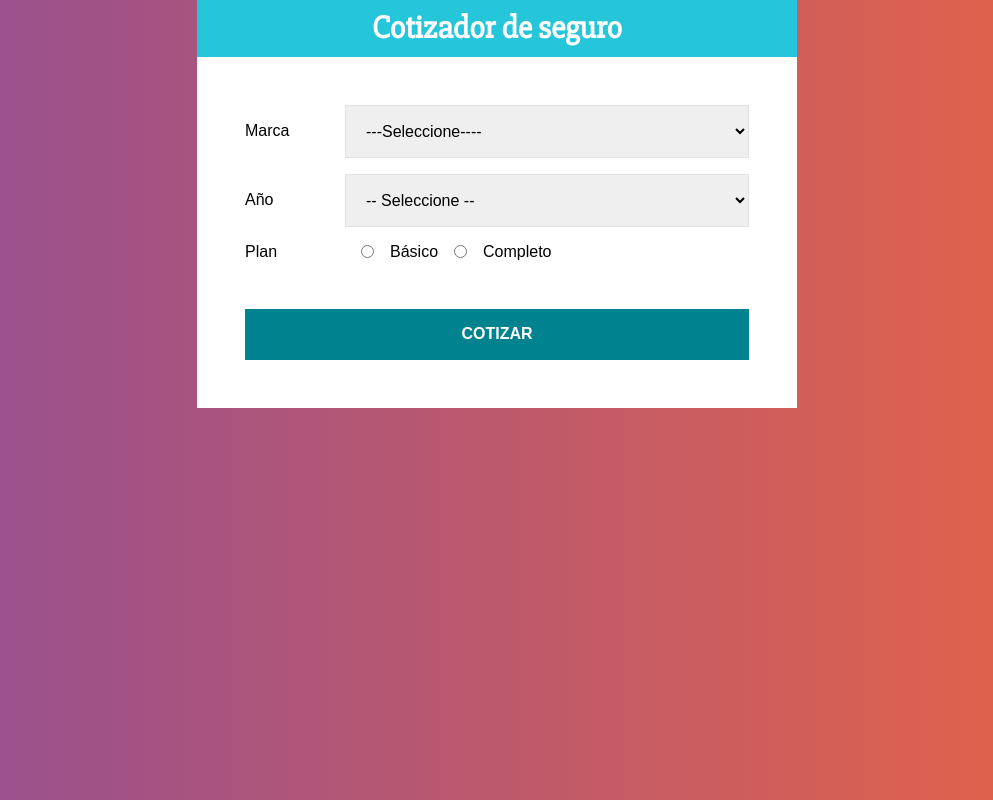
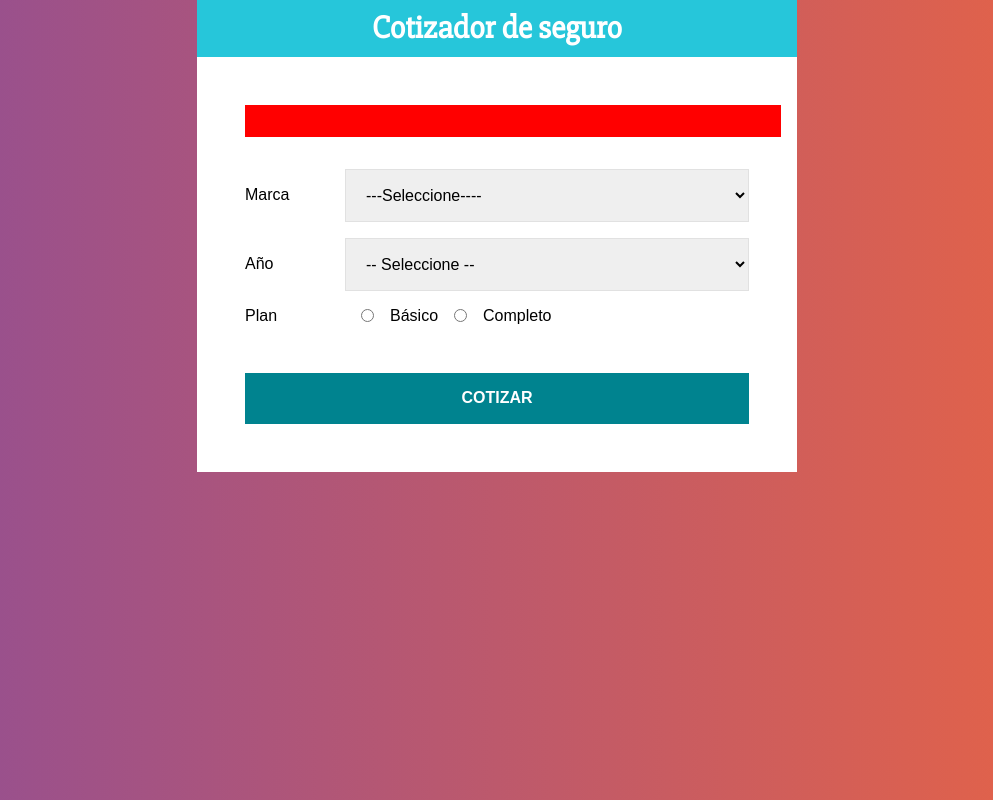
Before and after one commit to robertfox11/CotizadorSeguroAutoReact, a React (Create React App) app: page / in a window 1280 px wide. Both pictures are taken after a click on the button "COTIZAR". Shown: the whole page, without its empty margins (143-1136 px from the left). Built offline with nearby package versions, Linux system fonts and the light colour scheme.

Commit message:
calculando los datos de años

```diff
--- /dev/null
+++ b/src/Helpers.js
@@ -0,0 +1,3 @@
+export function getDiferenciaYear(year) {
+  return new Date().getFullYear() - year;
+}
--- a/src/components/Form.jsx
+++ b/src/components/Form.jsx
@@ -1,5 +1,6 @@
 import React, { useState } from "react";
 import styled from "@emotion/styled";
+import { getDiferenciaYear } from "../Helpers";
 const CampoDiv = styled.div`
   display: flex;
   margin-bottom: 1rem;
@@ -34,6 +35,14 @@ const Btn = styled.button`
     cursor: pointer;
   }
 `;
+const Error = styled.div`
+  background-color: red;
+  color: white;
+  padding: 1rem;
+  width: 100%;
+  text-align: center;
+  margin-bottom: 2rem;
+`;
 const Form = () => {
   //validando datos con error
   const [error, saveError] = useState(false);
@@ -52,15 +61,26 @@ const Form = () => {
   };
   const cotizarSeguro = (e) => {
     e.preventDefault();
-    if (marca.trim() == "" || year.trim() == "" || plan.trim() == "") {
+    if (marca.trim() === "" || year.trim() === "" || plan.trim() === "") {
       saveError(true);
       return;
     }
     saveError(false);
+    // la base de 2000
+    let result = 2000;
+    //Obterner la diferencia en años
+    const difer = getDiferenciaYear(year);
+
+    // por cada año hay que restar el 3%
+    result -= (difer * 3 * result) / 100;
+    console.log(result);
+
+    console.log(difer);
   };
 
   return (
     <form onSubmit={cotizarSeguro}>
+      {error ? <Error message="Todos los Campos son obligatorios" /> : null}
       <CampoDiv>
         <Label>Marca</Label>
         <Select name="marca" value={marca} onChange={getInformation}>
```
Also changed, not shown: doc/6CalculadoDatosEnbaseaños.txt.
